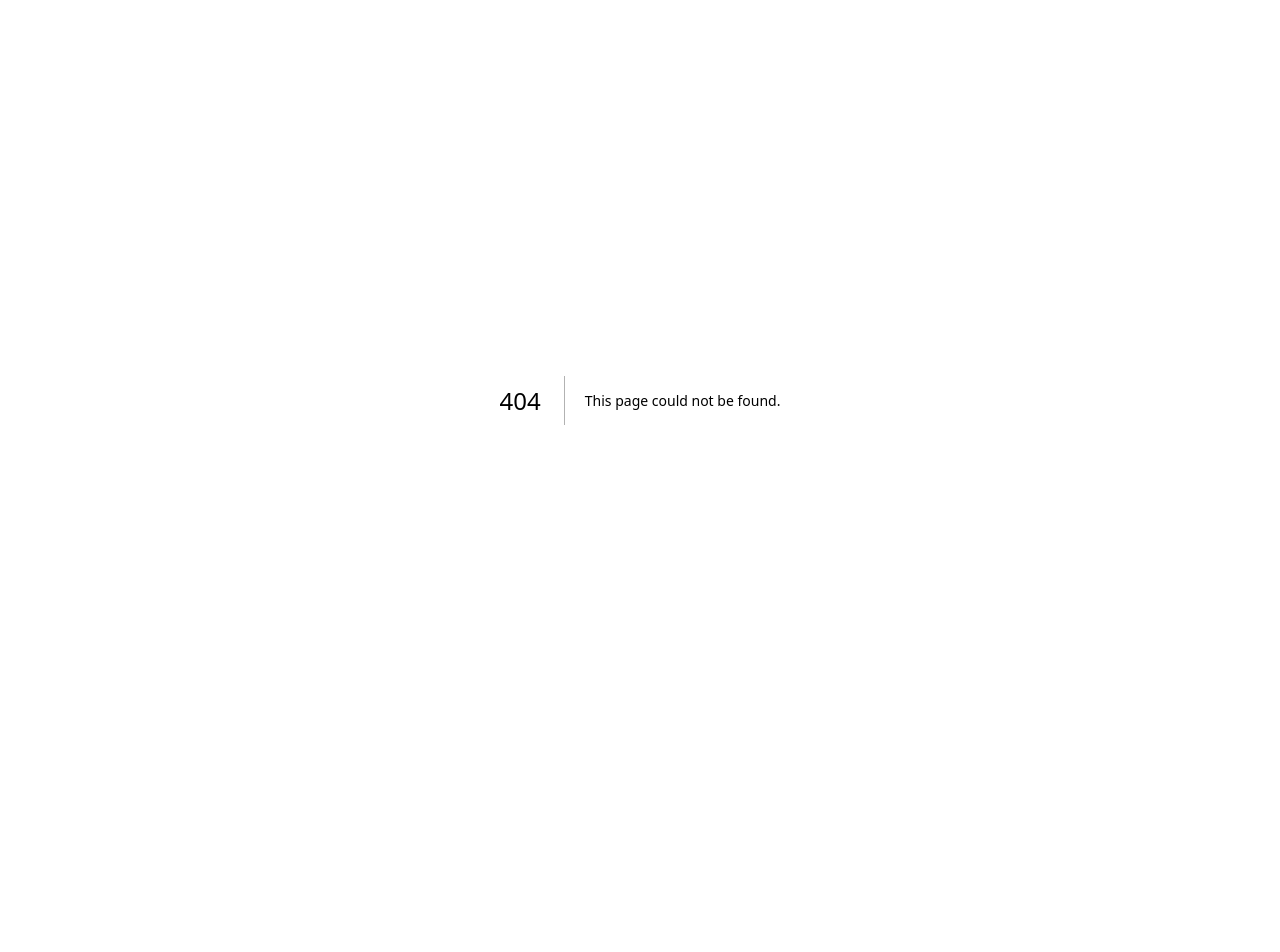
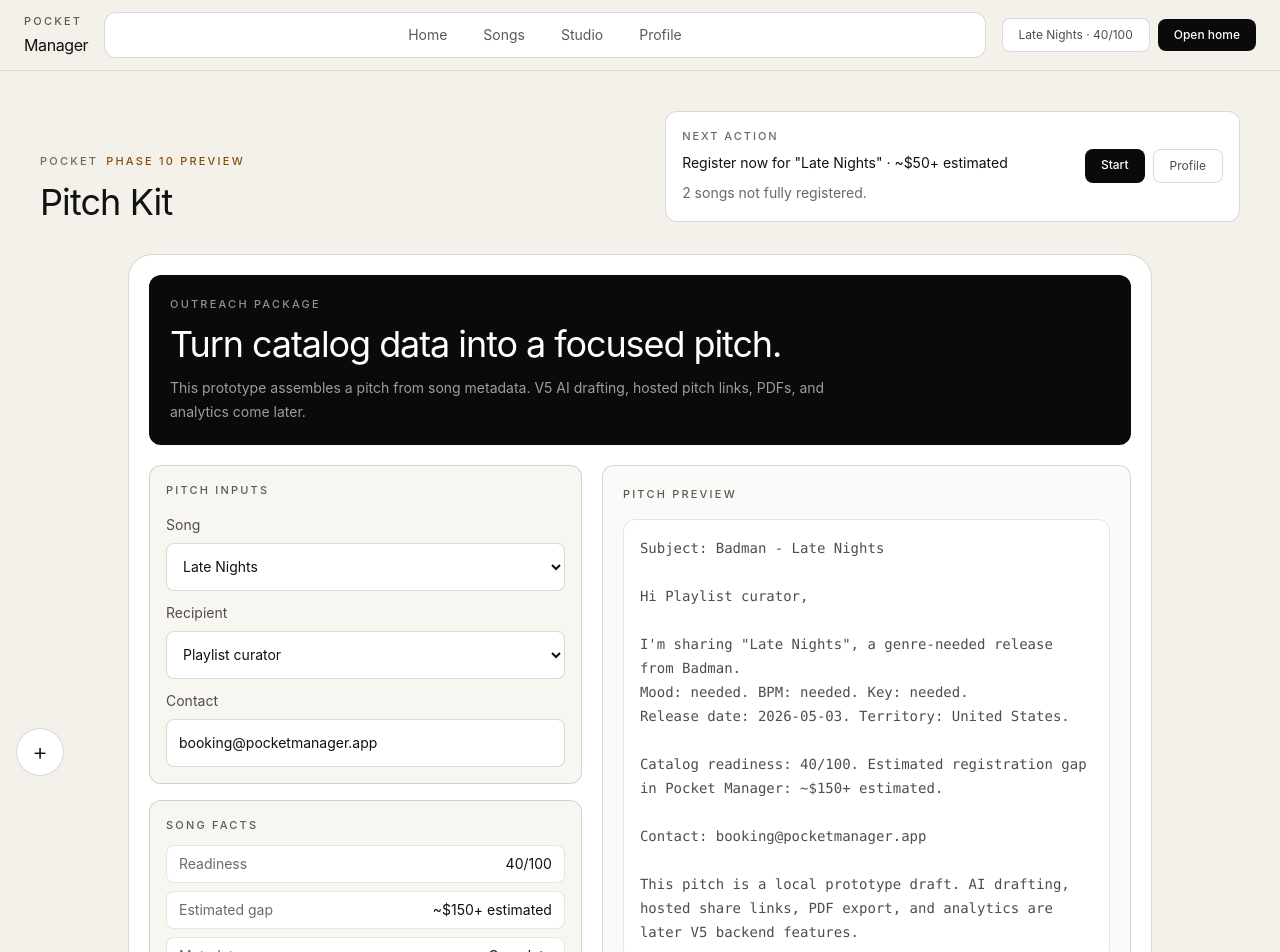
Before and after one commit to oogunbiyi22/pocket-manager, a Next.js app: page /pitch-kits in a window 1280 px wide. Before the commit this address had no page. Shown: the top 952 px of the page. Before the commit the page ends 800 px from the top, so only its background shows below. Built offline with nearby package versions, Linux system fonts and the light colour scheme.

Commit message:
Add pitch kit preview

```diff
--- /dev/null
+++ b/src/app/pitch-kits/page.tsx
@@ -0,0 +1,125 @@
+"use client";
+
+import { useMemo, useState } from "react";
+import Link from "next/link";
+import { AppShell } from "@/components/app-shell";
+import { usePocket } from "@/components/pocket-provider";
+import { formatGapEstimate, getSongEstimatedGap, getSongReadinessScore } from "@/lib/backstage-data";
+
+export default function PitchKitsPage() {
+  const { profile, songs } = usePocket();
+  const [songId, setSongId] = useState(songs[0]?.id ?? "");
+  const [recipient, setRecipient] = useState("Playlist curator");
+  const [contact, setContact] = useState("booking@pocketmanager.app");
+  const song = songs.find((item) => item.id === songId) ?? songs[0];
+  const pitchText = useMemo(() => {
+    if (!song) {
+      return "Add a song before creating a pitch kit.";
+    }
+
+    return [
+      `Subject: ${profile.artistName} - ${song.title}`,
+      "",
+      `Hi ${recipient},`,
+      "",
+      `I'm sharing "${song.title}", a ${song.genre ?? "genre-needed"} release from ${profile.artistName}.`,
+      `Mood: ${song.mood ?? "needed"}. BPM: ${song.bpm ?? "needed"}. Key: ${song.musicalKey ?? "needed"}.`,
+      `Release date: ${song.releaseDate}. Territory: ${song.territory}.`,
+      "",
+      `Catalog readiness: ${getSongReadinessScore(song)}/100. Estimated registration gap in Pocket Manager: ${formatGapEstimate(getSongEstimatedGap(song))}.`,
+      "",
+      `Contact: ${contact}`,
+      "",
+      "This pitch is a local prototype draft. AI drafting, hosted share links, PDF export, and analytics are later V5 backend features.",
+    ].join("\n");
+  }, [contact, profile.artistName, recipient, song]);
+
+  return (
+    <AppShell title="Pitch Kit" eyebrow="Phase 10 preview">
+      <main className="mx-auto max-w-5xl rounded-[24px] border-[0.5px] border-black/15 bg-white p-5 text-[#111]">
+        <section className="rounded-xl border-[0.5px] border-black/15 bg-[#0a0a0a] p-5 text-white">
+          <div className="text-[11px] font-medium uppercase tracking-[0.2em] text-white/55">Outreach package</div>
+          <h2 className="mt-3 text-4xl font-normal tracking-[-0.03em]">Turn catalog data into a focused pitch.</h2>
+          <p className="mt-3 max-w-2xl text-sm leading-6 text-white/60">
+            This prototype assembles a pitch from song metadata. V5 AI drafting, hosted pitch links, PDFs, and analytics come later.
+          </p>
+        </section>
+
+        <section className="mt-5 grid gap-5 lg:grid-cols-[0.9fr_1.1fr]">
+          <div className="space-y-4">
+            <div className="rounded-xl border-[0.5px] border-black/15 bg-[#f8f6f1] p-4">
+              <div className="text-[11px] font-medium uppercase tracking-[0.2em] text-[#5d5a54]">Pitch inputs</div>
+              <label className="mt-4 block text-sm text-[#514d47]">
+                <span className="mb-2 block">Song</span>
+                <select
+                  value={songId}
+                  onChange={(event) => setSongId(event.target.value)}
+                  className="h-12 w-full rounded-lg border-[0.5px] border-black/15 bg-white px-3 text-sm text-[#111] outline-none"
+                >
+                  {songs.map((item) => (
+                    <option key={item.id} value={item.id}>{item.title}</option>
+                  ))}
+                </select>
+              </label>
+              <label className="mt-3 block text-sm text-[#514d47]">
+                <span className="mb-2 block">Recipient</span>
+                <select
+                  value={recipient}
+                  onChange={(event) => setRecipient(event.target.value)}
+                  className="h-12 w-full rounded-lg border-[0.5px] border-black/15 bg-white px-3 text-sm text-[#111] outline-none"
+                >
+                  {["Playlist curator", "Music blog", "Sync supervisor", "Label A&R", "Booking agent"].map((item) => (
+                    <option key={item}>{item}</option>
+                  ))}
+                </select>
+              </label>
+              <label className="mt-3 block text-sm text-[#514d47]">
+                <span className="mb-2 block">Contact</span>
+                <input
+                  value={contact}
+                  onChange={(event) => setContact(event.target.value)}
+                  className="h-12 w-full rounded-lg border-[0.5px] border-black/15 bg-white px-3 text-sm text-[#111] outline-none"
+                />
+              </label>
+            </div>
+
+            {song ? (
+              <div className="rounded-xl border-[0.5px] border-black/15 bg-[#f8f6f1] p-4">
+                <div className="text-[11px] font-medium uppercase tracking-[0.2em] text-[#5d5a54]">Song facts</div>
+                <div className="mt-3 grid gap-2 text-sm">
+                  <Fact label="Readiness" value={`${getSongReadinessScore(song)}/100`} />
+                  <Fact label="Estimated gap" value={formatGapEstimate(getSongEstimatedGap(song))} />
+                  <Fact label="Metadata" value={song.metadataComplete ? "Complete" : "Incomplete"} />
+                </div>
+              </div>
+            ) : null}
+          </div>
+
+          <div className="rounded-xl border-[0.5px] border-black/15 bg-[#fafaf8] p-5">
+            <div className="text-[11px] font-medium uppercase tracking-[0.2em] text-[#5d5a54]">Pitch preview</div>
+            <pre className="mt-4 min-h-96 whitespace-pre-wrap rounded-xl border-[0.5px] border-black/10 bg-white p-4 text-sm leading-6 text-[#514d47]">
+              {pitchText}
+            </pre>
+            <div className="mt-4 flex flex-wrap gap-2">
+              <Link href="/epk" className="rounded-lg bg-[#0a0a0a] px-4 py-2 text-sm text-white">
+                Open EPK
+              </Link>
+              <Link href={song ? `/projects/${song.id}` : "/projects"} className="rounded-lg border-[0.5px] border-black/15 px-4 py-2 text-sm text-[#111]">
+                Open song
+              </Link>
+            </div>
+          </div>
+        </section>
+      </main>
+    </AppShell>
+  );
+}
+
+function Fact({ label, value }: { label: string; value: string }) {
+  return (
+    <div className="flex items-center justify-between rounded-lg border-[0.5px] border-black/10 bg-white px-3 py-2">
+      <span className="text-[#6b6b65]">{label}</span>
+      <span className="text-[#111]">{value}</span>
+    </div>
+  );
+}
--- a/src/app/settings/page.tsx
+++ b/src/app/settings/page.tsx
@@ -148,6 +148,16 @@ export default function SettingsPage() {
         </section>
 
         <section className="mt-5 rounded-xl border-[0.5px] border-black/15 bg-[#f8f6f1] p-4">
+          <div className="text-[11px] font-medium uppercase tracking-[0.2em] text-[#5d5a54]">Pitch Kit</div>
+          <p className="mt-3 text-sm leading-6 text-[#514d47]">
+            Build a focused outreach draft for playlist curators, blogs, sync supervisors, labels, or booking agents from catalog metadata.
+          </p>
+          <Link href="/pitch-kits" className="mt-4 inline-flex rounded-lg bg-[#0a0a0a] px-4 py-2 text-sm text-white">
+            Open pitch kit
+          </Link>
+        </section>
+
+        <section className="mt-5 rounded-xl border-[0.5px] border-black/15 bg-[#f8f6f1] p-4">
           <div className="text-[11px] font-medium uppercase tracking-[0.2em] text-[#5d5a54]">Subscription</div>
           <p className="mt-3 text-sm leading-6 text-[#514d47]">
             Free tier tracks up to 3 songs, shows gap ranges, and gives one next action at a time. Pro unlocks exact estimates, unlimited songs, full queue, Release Radar, statements, split sheets, and exports.
```
